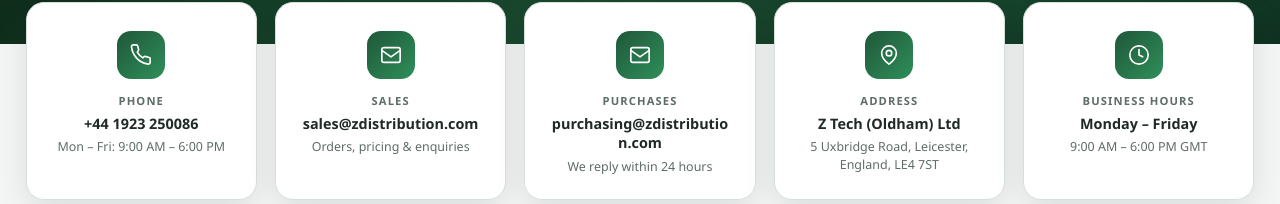
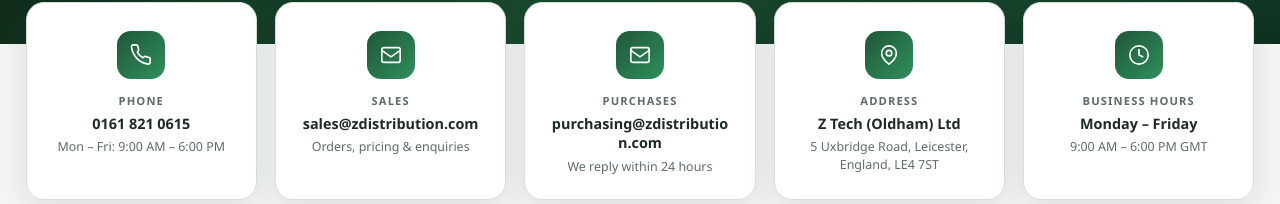
Before and after one commit to siteallbusiness-ops/zdistributions, a Next.js app: page /contact in a window 1280 px wide. Shown: the part 445-649 px from the top of the page. Built offline with nearby package versions, Linux system fonts and the light colour scheme.

Commit message:
Update page.js

```diff
--- a/app/contact/page.js
+++ b/app/contact/page.js
@@ -11,9 +11,9 @@ const INFO_CARDS = [
       </svg>
     ),
     label: "Phone",
-    primary: "+44 1923 250086",
+   primary: "0161 821 0615",
     secondary: "Mon – Fri: 9:00 AM – 6:00 PM",
-    href: "tel:+441923250086",
+    href: "tel:+441618210615",
   },
   {
     icon: (
```
